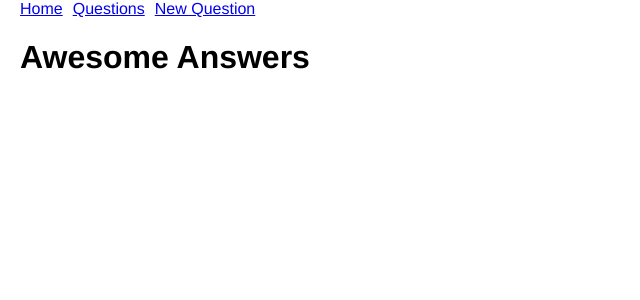
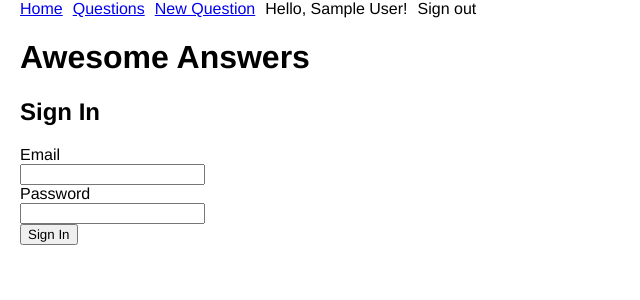
Before and after one commit to CodeCoreYVR/awesome-answers-react-june-2017, a React (Create React App) app: page /sign_in in a window 1280 px wide. Shown: the top 300 px of the page, without its empty margins (0-640 px from the left). Built offline with nearby package versions, Linux system fonts and the light colour scheme; sample sign-in values are in the browser's storage.

Commit message:
Add jwt user auth

```diff
--- a/package.json
+++ b/package.json
@@ -6,6 +6,7 @@
     "react-scripts": "1.0.11"
   },
   "dependencies": {
+    "jwt-decode": "^2.2.0",
     "react": "^15.6.1",
     "react-dom": "^15.6.1",
     "react-router-dom": "^4.1.2"
--- a/src/components/App.js
+++ b/src/components/App.js
@@ -5,12 +5,46 @@ import {
   Link,
   Switch
 } from 'react-router-dom';
+import jwtDecode from 'jwt-decode';
+import AuthRoute from './AuthRoute';
 import QuestionsIndexPage from './pages/QuestionsIndexPage';
 import QuestionsShowPage from './pages/QuestionsShowPage';
 import QuestionsNewPage from './pages/QuestionsNewPage';
+import SignInPage from './pages/SignInPage';
+import HomePage from './pages/HomePage';
 
 class App extends Component {
+  constructor (props) {
+    super(props);
+
+    this.state = {
+      isSignedIn: false
+    };
+
+    this.signOut = this.signOut.bind(this);
+  }
+
+  componentDidMount () {
+    this.setState({isSignedIn: !!window.localStorage.getItem('jwt')});
+  }
+
+  signOut (event) {
+    event.preventDefault();
+    window.localStorage.removeItem('jwt');
+    this.setState({isSignedIn: false});
+  }
+
+  // a getter, use it as if its a property
+  // (i.e. this.currentTarget)
+  get currentUser () {
+    const jwt = window.localStorage.getItem('jwt');
+    return jwt && jwtDecode(jwt);
+  }
+
   render() {
+    const {currentUser} = this;
+    const {isSignedIn} = this.state;
+
     return (
       <Router>
         <div className="App">
@@ -18,12 +52,34 @@ class App extends Component {
             <Link to='/'>Home</Link>
             <Link to='/questions'>Questions</Link>
             <Link to='/questions/new'>New Question</Link>
+            {
+              isSignedIn
+              ? ([
+                <span>
+                  Hello, {currentUser.firstName} {currentUser.lastName}!
+                </span>,
+                <a href onClick={this.signOut}>
+                  Sign out
+                </a>
+              ]) : (
+                <Link to='/sign_in'>Sign In</Link>
+              )
+            }
           </nav>
           <h1>Awesome Answers</h1>
           <Switch>
-            <Route exact path='/' component={QuestionsIndexPage} />
-            <Route exact path='/questions' component={QuestionsIndexPage} />
-            <Route exact path='/questions/new' component={QuestionsNewPage} />
+            <Route exact path='/' component={HomePage} />
+            <Route exact path='/sign_in' component={SignInPage} />
+            <AuthRoute
+              exact
+              isAuthenticated={isSignedIn}
+              path='/questions'
+              component={QuestionsIndexPage} />
+            <AuthRoute
+              exact
+              isAuthenticated={isSignedIn}
+              path='/questions/new'
+              component={QuestionsNewPage} />
             <Route path='/questions/:id' component={QuestionsShowPage} />
           </Switch>
         </div>
--- /dev/null
+++ b/src/components/AuthRoute.js
@@ -0,0 +1,18 @@
+import React from 'react';
+import {Route, Redirect} from 'react-router-dom';
+
+function AuthRoute (props) {
+  const {component: Component, isAuthenticated = false, ...restProps} = props;
+  return (
+    <Route {...restProps}
+      render={props => {
+        if (isAuthenticated) {
+          return <Component {...props} />
+        } else {
+          return <Redirect to={{pathname: '/sign_in'}} />
+        }
+      }} />
+  );
+}
+
+export default AuthRoute;
--- /dev/null
+++ b/src/components/SignInForm.js
@@ -0,0 +1,47 @@
+import React from 'react';
+
+function SignInForm (props) {
+  // By taking a `onSubmit` prop, I'm effectively going
+  // to implement a "event" for when QuestionForm is submitted
+  const {onSubmit = () => {}} = props;
+
+  const handleSubmit = event => {
+    event.preventDefault();
+    const {currentTarget} = event;
+
+    const formData = new FormData(currentTarget);
+    onSubmit({
+      email: formData.get('email'),
+      password: formData.get('password')
+    });
+  }
+
+  return (
+    <form onSubmit={handleSubmit}>
+      <div>
+        <label htmlFor='email'>Email</label> <br />
+        <input type='email' id='email' name='email' />
+      </div>
+
+      <div>
+        <label htmlFor='password'>Password</label> <br />
+        <input type='password' id='password' name='password' />
+      </div>
+
+      <div>
+        <input type='submit' value='Sign In'/>
+      </div>
+    </form>
+  );
+}
+
+export default SignInForm;
+
+
+
+
+
+
+
+
+/* */
--- /dev/null
+++ b/src/components/pages/HomePage.js
@@ -0,0 +1,16 @@
+import React from 'react';
+
+function HomePage (props) {
+  return (
+    <div className='HomePage'>
+      <img
+        style={{
+          width: '40vw'
+        }}
+        alt="Fierce Dragon"
+        src="https://i.imgur.com/lKCBEIq.png" />
+    </div>
+  )
+}
+
+export default HomePage;
--- /dev/null
+++ b/src/components/pages/SignInPage.js
@@ -0,0 +1,40 @@
+import React, {Component} from 'react';
+import {Token} from '../../utilities/requests';
+import SignInForm from '../SignInForm';
+
+class SignInPage extends Component {
+  constructor (props) {
+    super(props);
+
+    this.createToken = this.createToken.bind(this);
+  }
+
+  createToken (params) {
+    Token
+      .post(params)
+      .then(({jwt}) => {
+        window.localStorage.setItem('jwt', jwt);
+        // console.log();
+        this.props.history.push(`/`);
+      });
+  }
+
+  render () {
+    return (
+      <div className='SignInPage'>
+        <h2>Sign In</h2>
+        <SignInForm onSubmit={this.createToken} />
+      </div>
+    );
+  }
+}
+
+export default SignInPage;
+
+
+
+
+
+
+
+/* */
--- a/src/utilities/requests.js
+++ b/src/utilities/requests.js
@@ -1,6 +1,6 @@
 const DOMAIN = 'http://localhost:3000';
 const API_PATH = '/api/v1';
-const API_KEY = 'cd2583a2eb688452be031bfdb79857c7133dad4c3d5c50bf7ec4d61635a9866a';
+const API_KEY = 'ApiKey ee1838b60e3e140e5580b3c9c79a178b4cd0a900ee680b04b10de6dd07eb3ba9';
 
 // To keep all methods that do requests to Questions together, we'll put
 // them inside an object named `Question`.
@@ -38,4 +38,28 @@ const Question = {
   }
 };
 
-export { Question };
+const Token = {
+  post (params) {
+    return fetch(
+      `${DOMAIN}${API_PATH}/tokens/`,
+      {
+        method: 'POST',
+        headers: {
+          'Content-Type': 'application/json'
+        },
+        body: JSON.stringify(params)
+      }
+    ).then(res => res.json());
+  }
+}
+
+export { Question, Token };
+
+
+
+
+
+
+
+
+/* */
```
Also changed, not shown: 1 other file (tests, documents, lock files or other folders).
